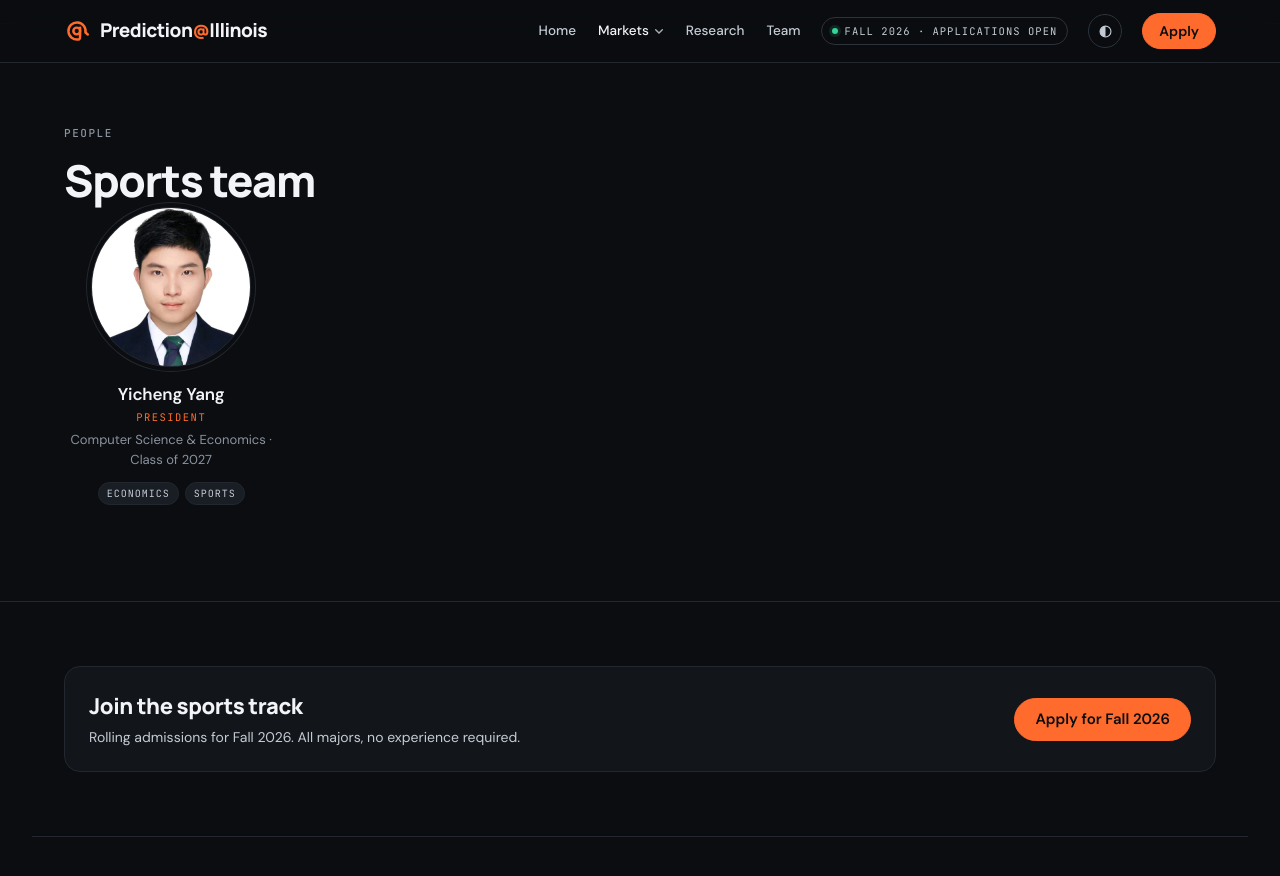
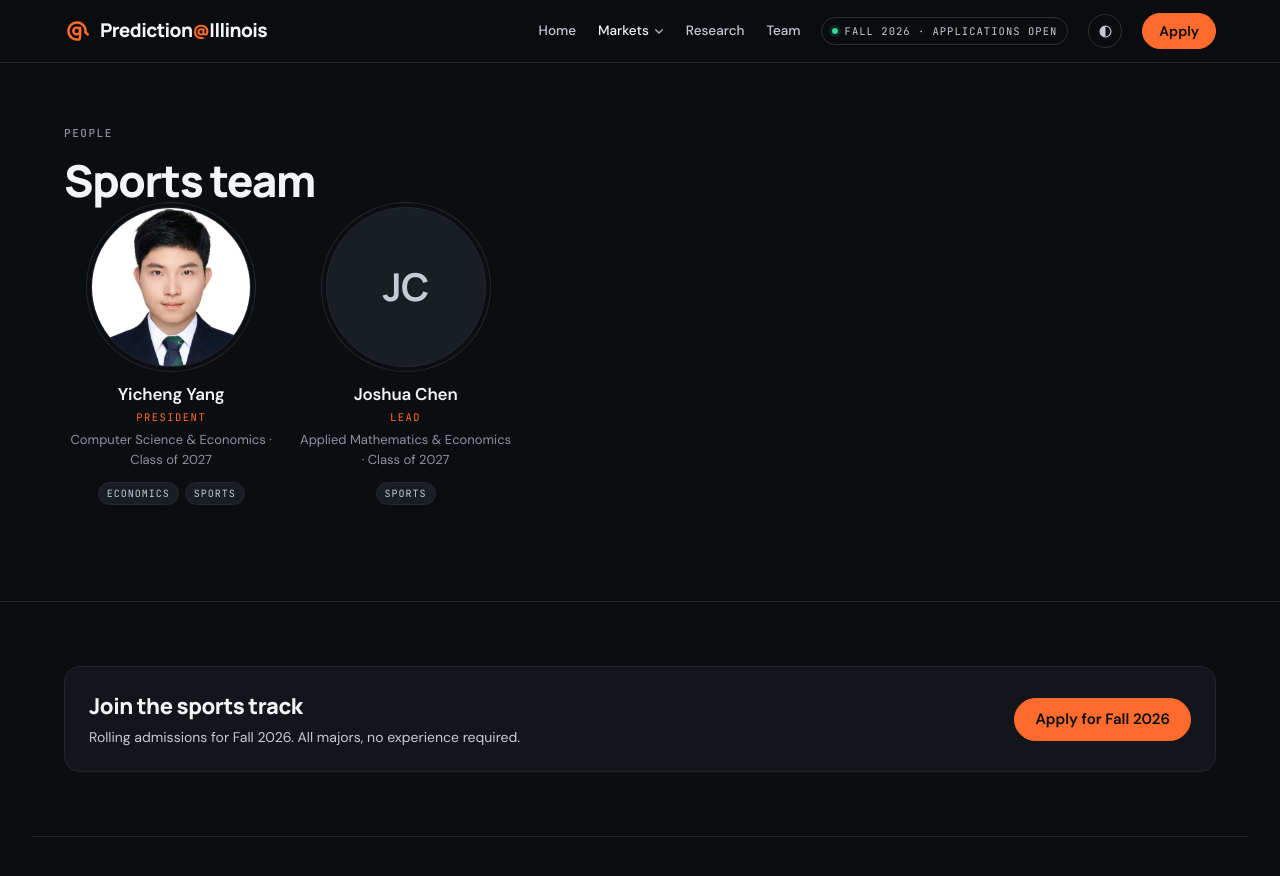
Before and after one commit to Prediction-Illinois/prediction-illinois.github.io, a Jekyll site: the page built from markets/sports.html, in a window 1280 px wide and 900 px high, scrolled down 1181 px. Shown: the top 876 px of the window. Built offline with Jekyll 4.4.1, drawn with Linux system fonts in a browser that asks for light colours.

Commit message:
Team: Joshua Chen leads Sports
Co-Authored-By: Claude Opus 5.5 <noreply@anthropic.com>

```diff
--- a/_data/team.yml
+++ b/_data/team.yml
@@ -23,7 +23,7 @@
 
 - name: Joshua Chen
   role: Lead
-  tracks: [economics]
+  tracks: [sports]
   linkedin: https://www.linkedin.com/in/joshch/
   major: Applied Mathematics & Economics
   year: Class of 2027
```
